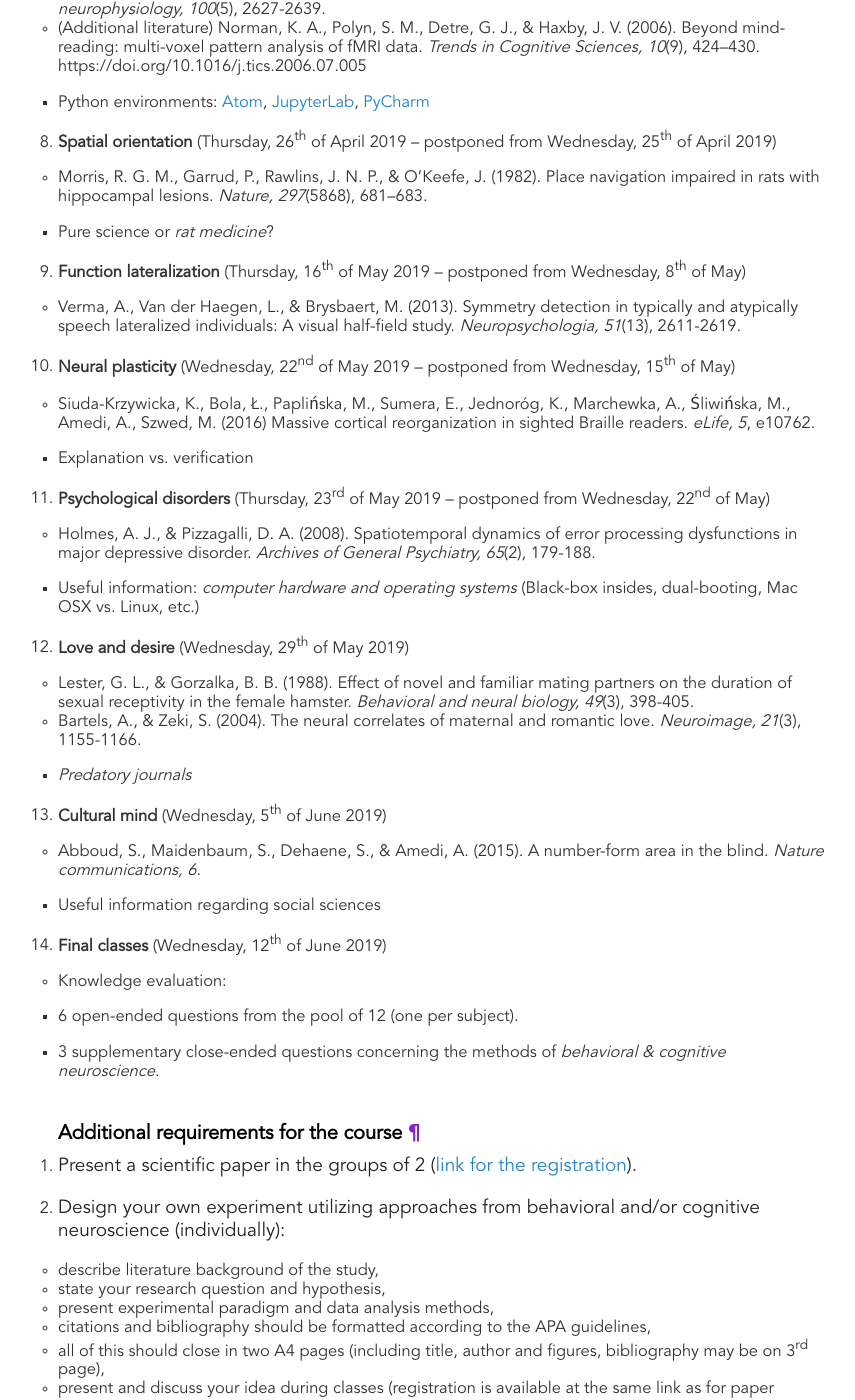
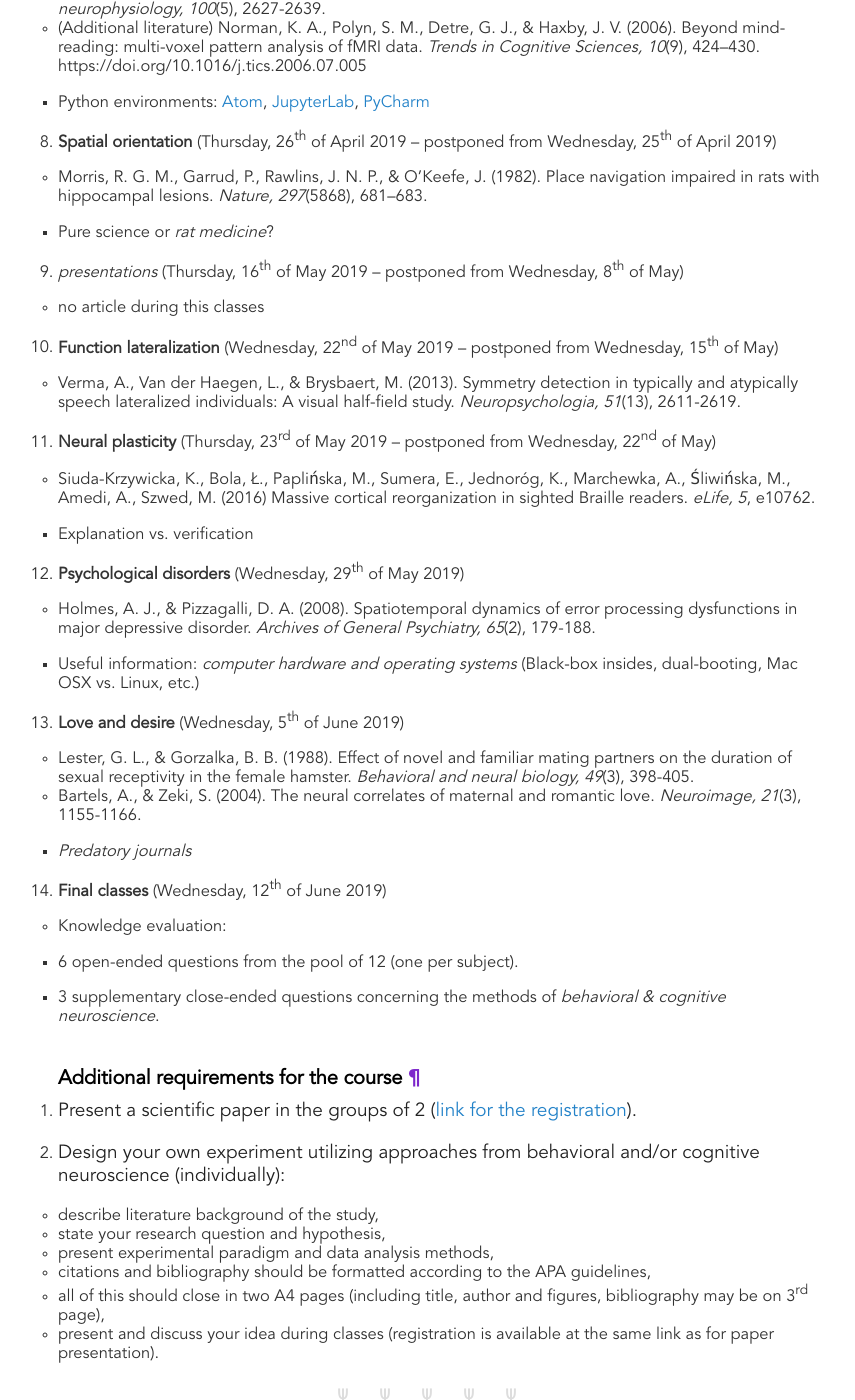
Before and after one commit to mikbuch/mikbuch.github.io, a Jekyll site: the page built from didactics.md, in a window 1280 px wide and 1400 px high, scrolled down 1412 px. Shown: the whole window, without its empty margins (198-1053 px from the left). Built offline with Jekyll 4.4.1, drawn with Linux system fonts in a browser that asks for light colours.

Commit message:
Updated order

```diff
--- a/didactics.md
+++ b/didactics.md
@@ -45,30 +45,35 @@ title: Didactics
     * Morris, R. G. M., Garrud, P., Rawlins, J. N. P., & O’Keefe, J. (1982). Place navigation impaired in rats with hippocampal lesions. _Nature, 297_(5868), 681–683.
         * Pure science or _rat medicine_?
 
-9. __Function lateralization__ (Thursday, 16<sup>th</sup> of May 2019 -- postponed from Wednesday, 8<sup>th</sup> of May)
+9. _presentations_ (Thursday, 16<sup>th</sup> of May 2019 -- postponed from Wednesday, 8<sup>th</sup> of May)
+    * no article during this classes
+
+10. __Function lateralization__ (Wednesday, 22<sup>nd</sup> of May 2019 -- postponed from Wednesday, 15<sup>th</sup> of May)
     * Verma, A., Van der Haegen, L., & Brysbaert, M. (2013). Symmetry detection in typically and atypically speech lateralized individuals: A visual half-field study. _Neuropsychologia, 51_(13), 2611-2619.
 
-10. __Neural plasticity__ (Wednesday, 22<sup>nd</sup> of May 2019 -- postponed from Wednesday, 15<sup>th</sup> of May)
+11. __Neural plasticity__ (Thursday, 23<sup>rd</sup> of May 2019 -- postponed from Wednesday, 22<sup>nd</sup> of May)
     * Siuda-Krzywicka, K., Bola, Ł., Paplińska, M., Sumera, E., Jednoróg, K., Marchewka, A., Śliwińska, M., Amedi, A., Szwed, M. (2016) Massive cortical reorganization in sighted Braille readers. _eLife, 5_, e10762.
         * Explanation vs. verification
 
-11. __Psychological disorders__ (Thursday, 23<sup>rd</sup> of May 2019 -- postponed from Wednesday, 22<sup>nd</sup> of May)
+12. __Psychological disorders__ (Wednesday, 29<sup>th</sup> of May 2019)
     * Holmes, A. J., & Pizzagalli, D. A. (2008). Spatiotemporal dynamics of error processing dysfunctions in major depressive disorder. _Archives of General Psychiatry, 65_(2), 179-188.
         * Useful information: _computer hardware and operating systems_ (Black-box insides, dual-booting, Mac OSX vs. Linux, etc.)
 
-12. __Love and desire__ (Wednesday, 29<sup>th</sup> of May 2019)
+13. __Love and desire__ (Wednesday, 5<sup>th</sup> of June 2019)
     * Lester, G. L., & Gorzalka, B. B. (1988). Effect of novel and familiar mating partners on the duration of sexual receptivity in the female hamster. _Behavioral and neural biology, 49_(3), 398-405.
     * Bartels, A., & Zeki, S. (2004). The neural correlates of maternal and romantic love. _Neuroimage, 21_(3), 1155-1166.
         * _Predatory journals_
-
-13. __Cultural mind__ (Wednesday, 5<sup>th</sup> of June 2019)
-    * Abboud, S., Maidenbaum, S., Dehaene, S., & Amedi, A. (2015). A number-form area in the blind. _Nature communications, 6_.
-        * Useful information regarding social sciences
 
 14. __Final classes__ (Wednesday, 12<sup>th</sup> of June 2019)
     * Knowledge evaluation:
         * 6 open-ended questions from the pool of 12 (one per subject).
         * + 3 supplementary close-ended questions concerning the methods of _behavioral & cognitive neuroscience_.
+
+<!-- Removed.
+13. __Cultural mind__ (Wednesday, 5<sup>th</sup> of June 2019)
+    * Abboud, S., Maidenbaum, S., Dehaene, S., & Amedi, A. (2015). A number-form area in the blind. _Nature communications, 6_.
+        * Useful information regarding social sciences -->
+
 
 ## <a name="bcn_additional"></a>Additional requirements for the course [¶](#bcn_additional)
 1. Present a scientific paper in the groups of 2 ([link for the registration](https://docs.google.com/spreadsheets/d/1gaSPaw7EIVKZhgho7mWuR0rn0XeVcEpNsIC1axKhwRU/edit?usp=sharing)).
```
